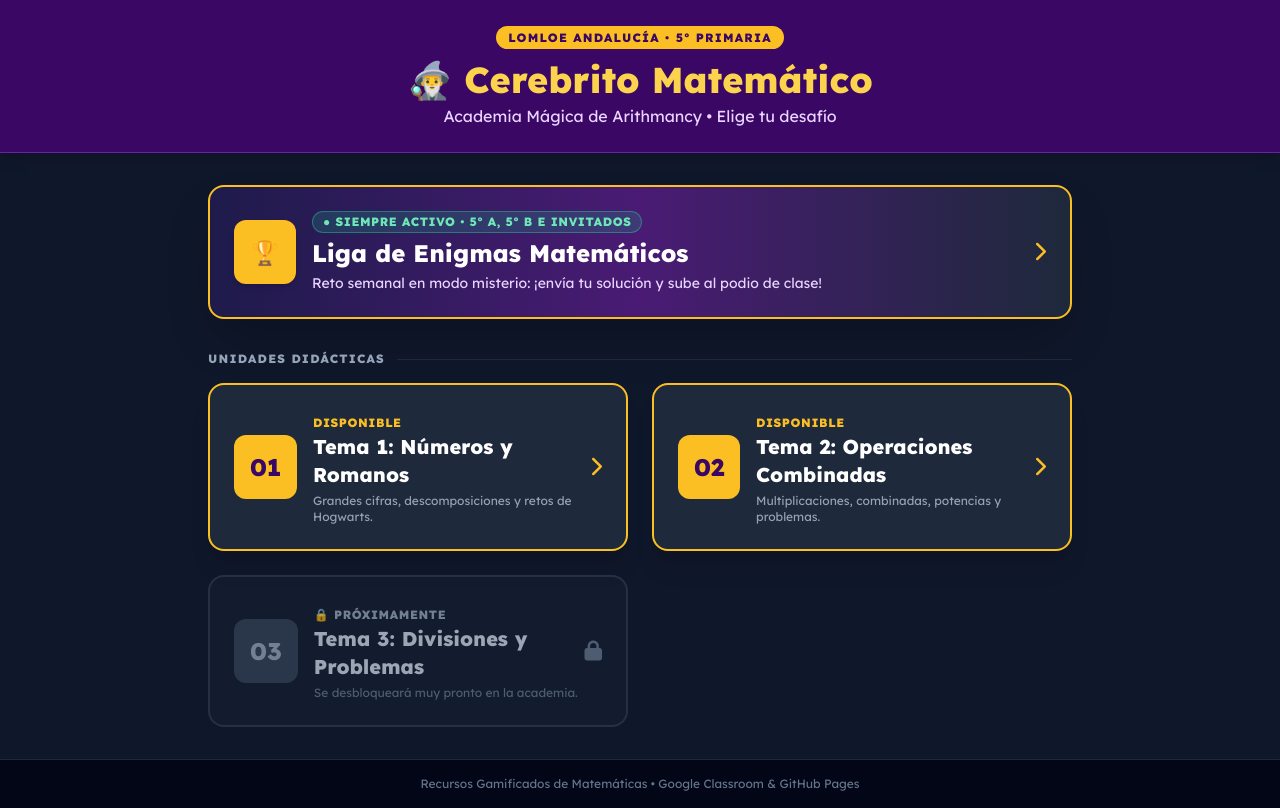
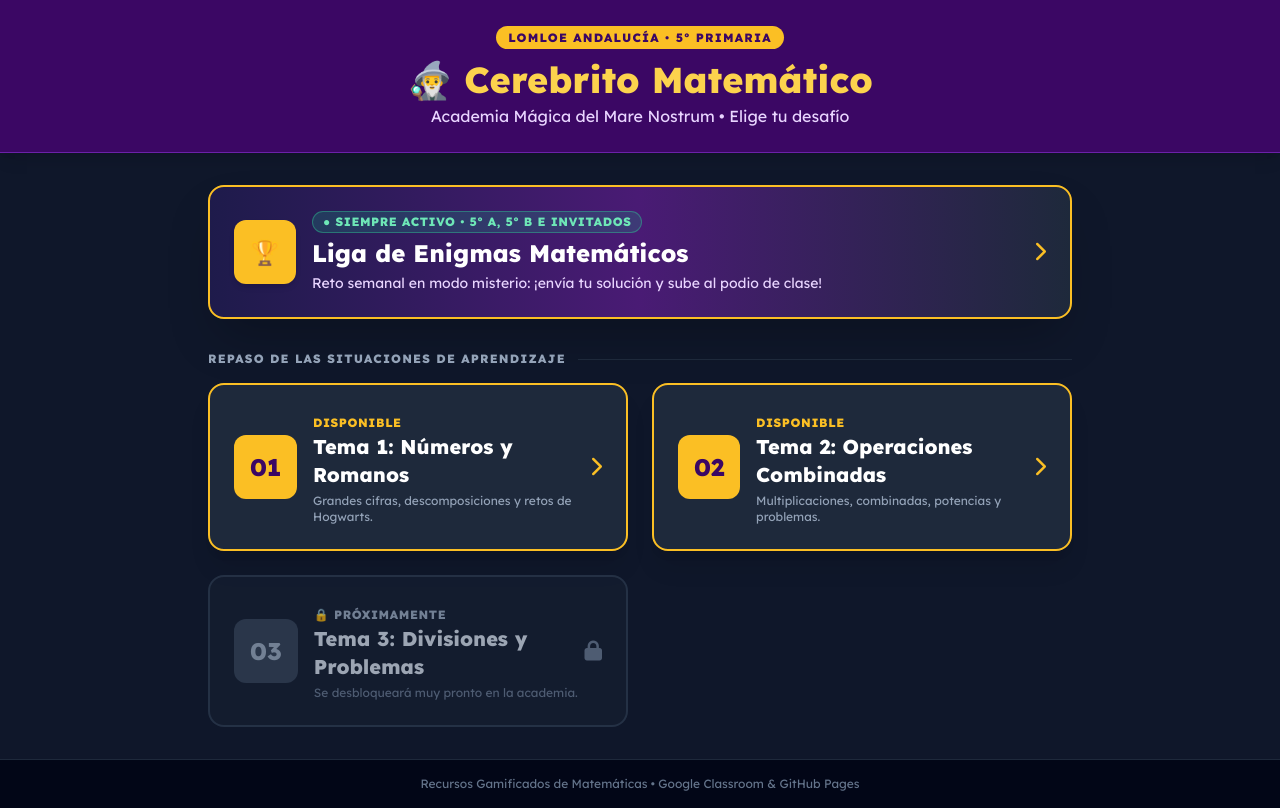
Before and after one commit to jsaehid340/Juego-Matematicas-5, a plain HTML site: page index.html in a window 1280 px wide. Drawn offline with nearby package versions, Linux system fonts and the light colour scheme.

Commit message:
Update index.html

```diff
--- a/index.html
+++ b/index.html
@@ -21,7 +21,7 @@
                 🧙‍♂️ Cerebrito Matemático
             </h1>
             <p class="text-purple-200 text-sm sm:text-base mt-1">
-                Academia Mágica de Arithmancy • Elige tu desafío
+                Academia Mágica del Mare Nostrum • Elige tu desafío
             </p>
         </div>
     </header>
@@ -54,7 +54,7 @@
 
         <!-- SEPARADOR DE UNIDADES -->
         <div class="flex items-center gap-3 mb-4">
-            <span class="text-xs font-bold uppercase tracking-widest text-slate-400">Unidades Didácticas</span>
+            <span class="text-xs font-bold uppercase tracking-widest text-slate-400">Repaso de las Situaciones de Aprendizaje</span>
             <div class="h-px bg-slate-800 flex-grow"></div>
         </div>
 
```
